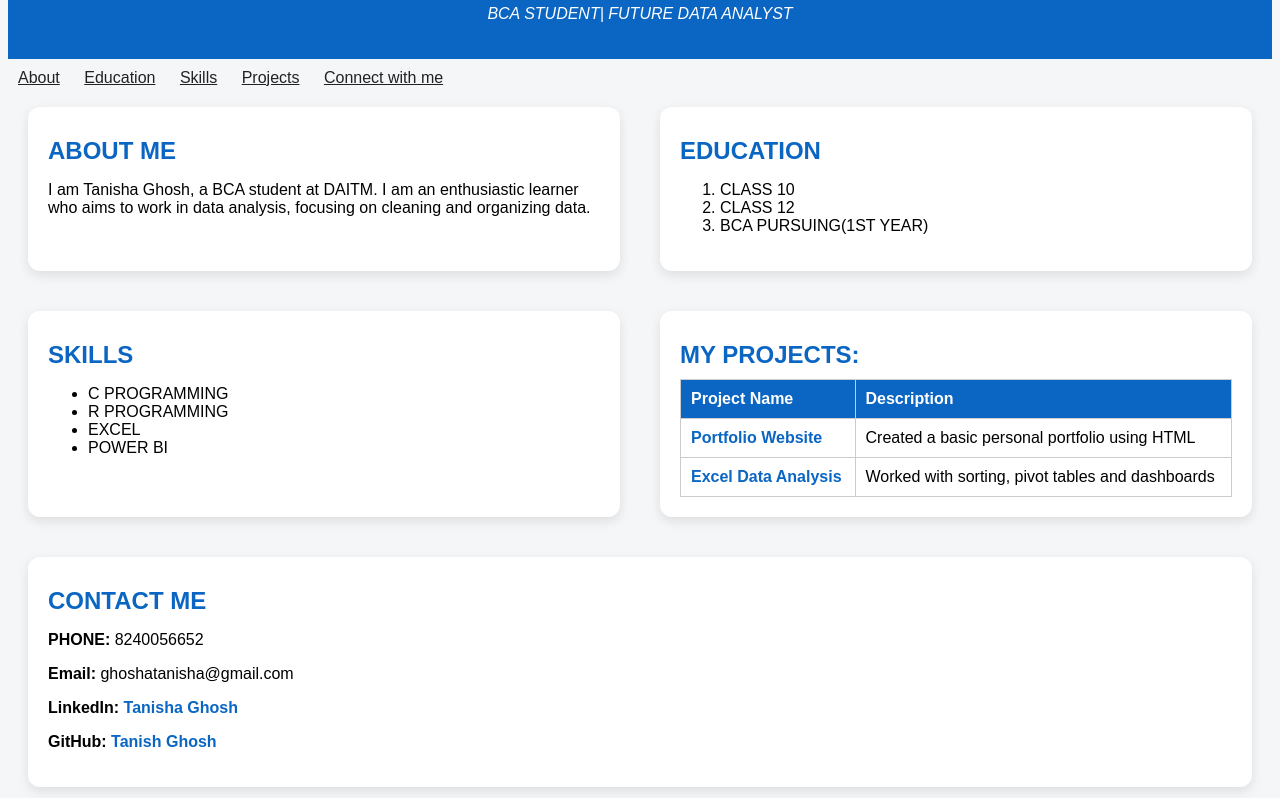
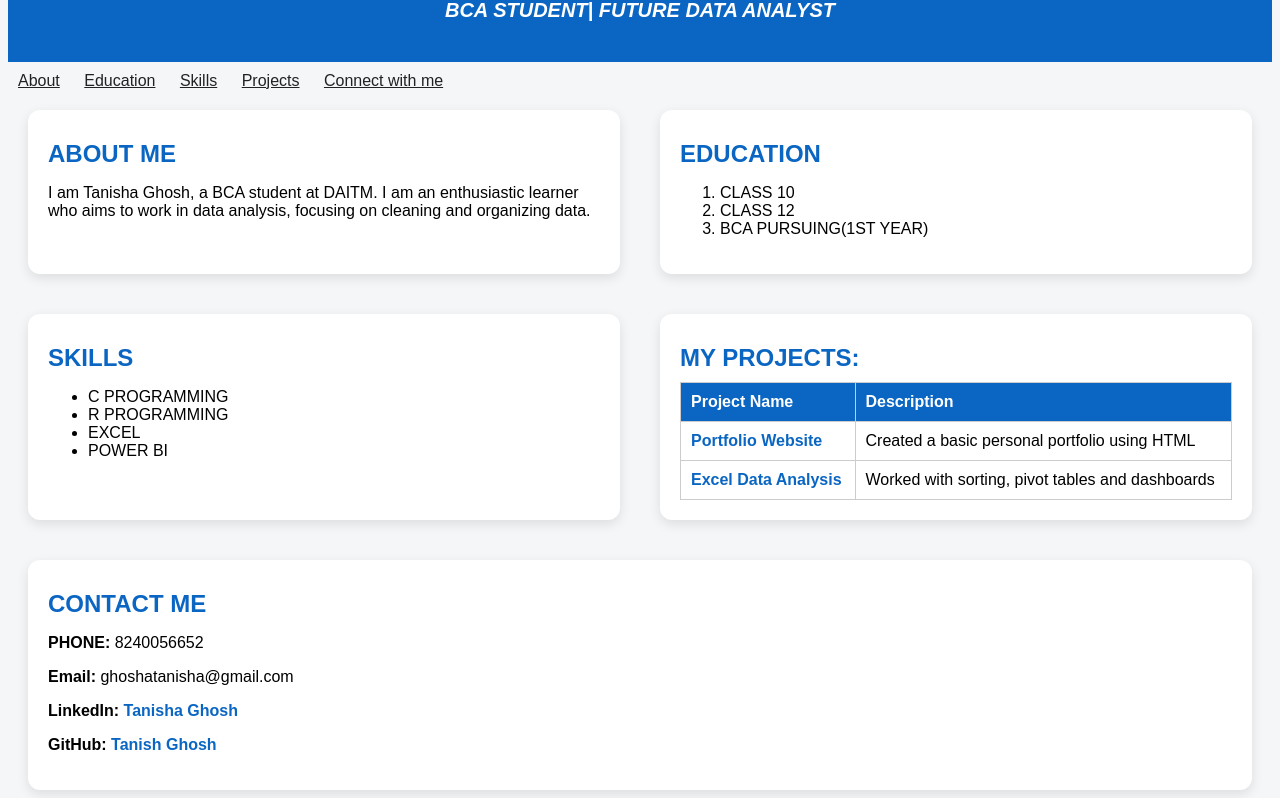
Before and after one commit to tanisha060307/portfolio, a plain HTML site: page index.html in a window 1280 px wide. Shown: the part 86-884 px from the top of the page. Drawn offline with Linux system fonts and the light colour scheme.

Commit message:
changed the header size

```diff
--- a/index.html
+++ b/index.html
@@ -25,6 +25,11 @@ header{
     text-align: center;
     padding: 20px;
     margin-bottom: 10px;
+}
+header p {
+    font-size: 20px;
+    font-weight: bold;
+    margin-top: 5px;
 }
 
 table {
```
